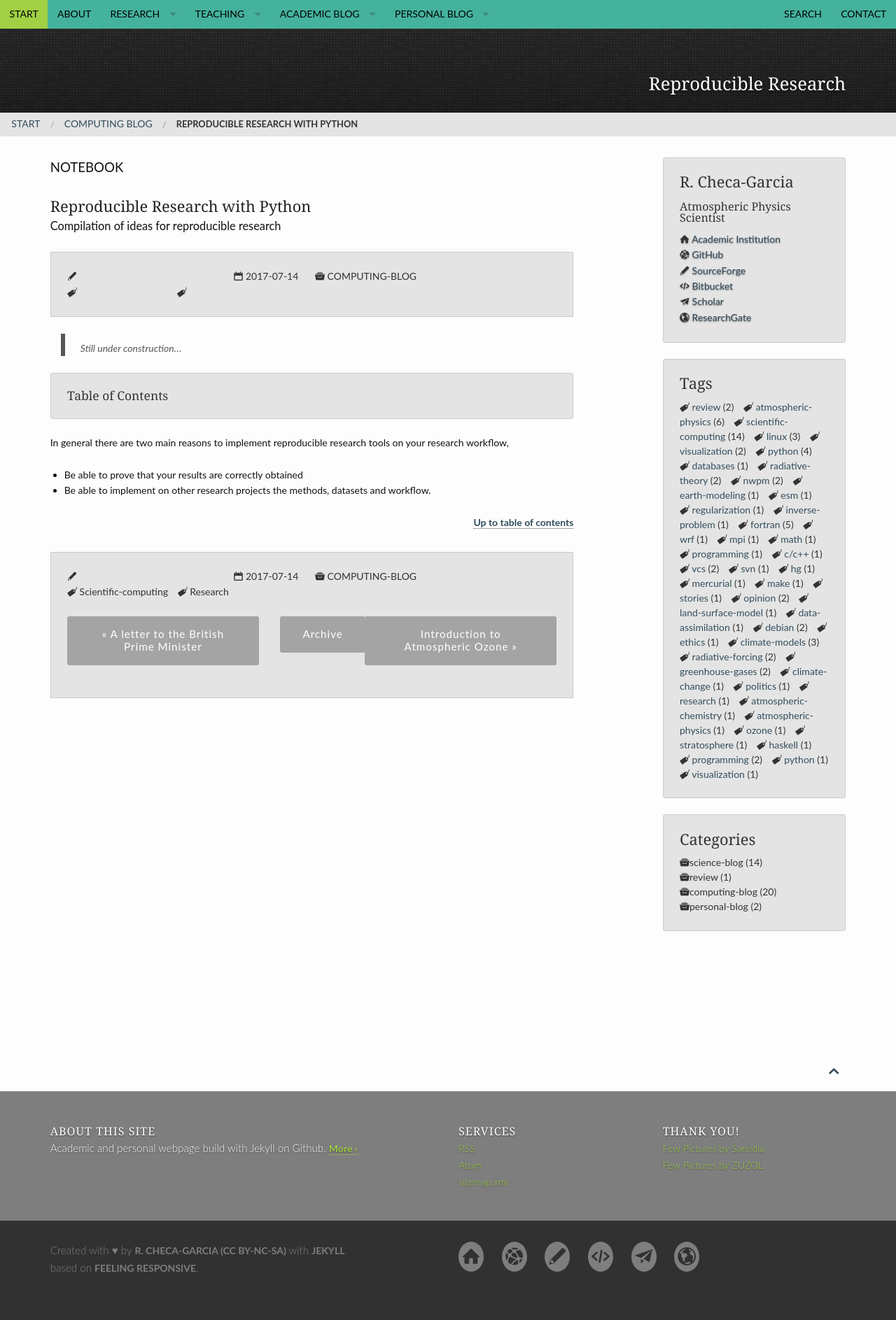
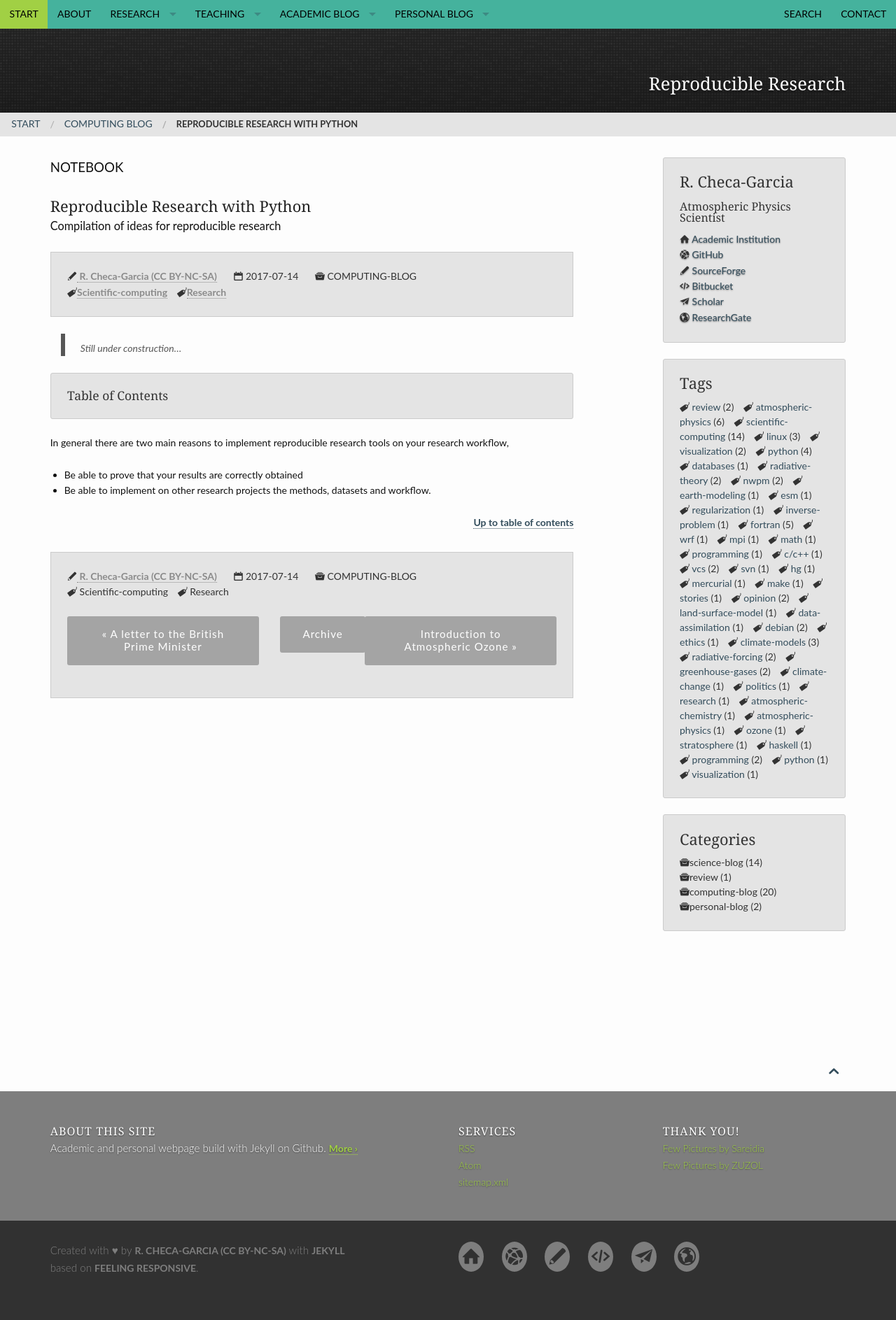
Before and after one commit to RCHG/rchg.github.io, a Jekyll site: the page built from _posts/2017-07-14-Reproducible-Research-with-Python.md, in a window 1280 px wide. Shown: the whole page at 70% size. Built offline with Jekyll 4.4.1, drawn with Linux system fonts in a browser that asks for light colours; nearby versions of some CDN libraries; comment, search, counter and statistics services are not loaded.

Commit message:
Update _07_layout.scss

```diff
--- a/_sass/_07_layout.scss
+++ b/_sass/_07_layout.scss
@@ -211,12 +211,12 @@ body.video cite { color: #fff; }
 ------------------------------------------------------------------- */
 
 #page-meta, #page-meta a {
-    color: $grey-1;
+    color: $grey-7;
 }
 
 #page-meta .button {
     background: $grey-5;
-    border: 1;
+    border: 0;
 }
 #page-meta .button {
     color: #fff;
```
